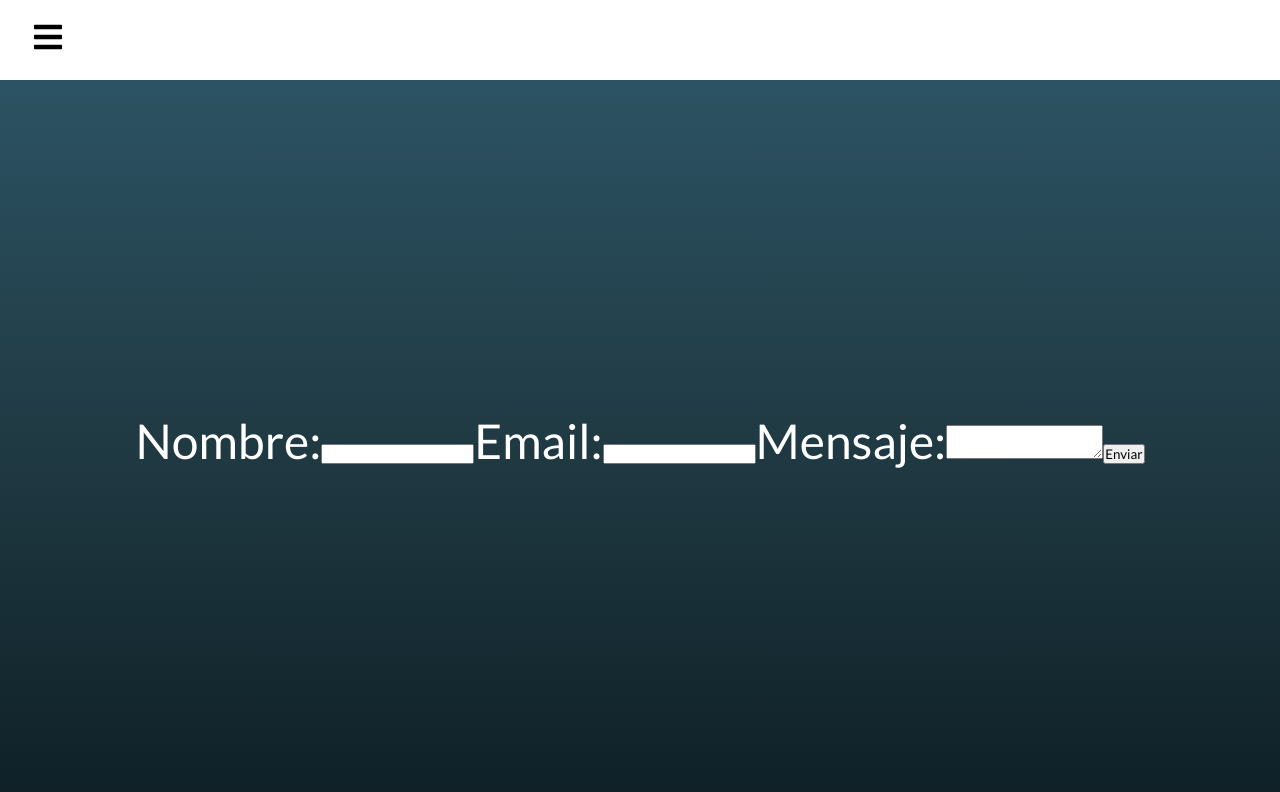
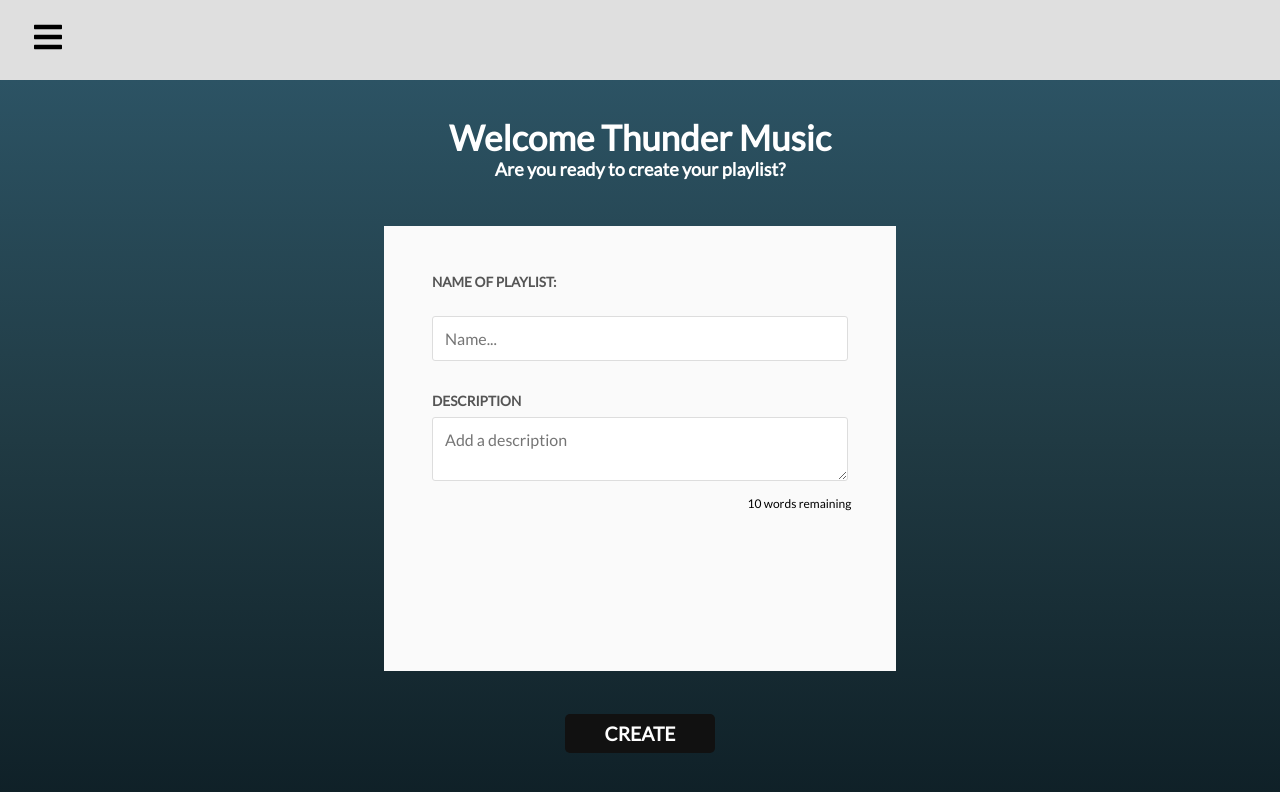
Before and after one commit to Bryaan159/Music, a React (Vite) app in the folder dashboard/: page / in a window 1280 px wide. Shown: the top 792 px of the page. Built offline with nearby package versions, Linux system fonts and the light colour scheme.

Commit message:
Se hizo la segunda vista

```diff
--- a/dashboard/index.html
+++ b/dashboard/index.html
@@ -4,7 +4,7 @@
     <meta charset="UTF-8" />
     <link rel="icon" type="image/svg+xml" href="/vite.svg" />
     <meta name="viewport" content="width=device-width, initial-scale=1.0" />
-    <title>PlayList2.0</title>
+    <title>Thunder Music</title>
   </head>
   <body>
     <div id="root"></div>
--- a/dashboard/src/App.css
+++ b/dashboard/src/App.css
@@ -24,7 +24,7 @@
 
 /* Navbar CSS */
 .navbar {
-  background-color: #ffffff;
+  background-color: #dfdfdf;
   height: 80px;
   display: flex;
   justify-content: flex-start;
@@ -97,3 +97,166 @@
 span {
   margin-left: 16px;
 }
+.titleCreate{
+  justify-self: flex-start;
+  align-items: center;
+  position: absolute;
+  top: 15%;
+}
+
+/* Para el formulario de Crear PlayList */
+.create {
+  display: flex;
+  flex-direction: column;
+  align-items: center;
+  justify-content: center;
+  position: relative;
+}
+
+.image_container {
+  position: relative;
+  width: 100%;
+  height: 260px;
+}
+
+.thumbnail_img {
+  display: flex;
+  align-items: center;
+  justify-content: center;
+  height: 100%;
+}
+
+.logo_text {
+  color: #fff;
+  font-size: 30px;
+  font-weight: bold;
+}
+
+.thumbnail_content {
+  position: absolute;
+  top: 50%;
+  left: 50%;
+  transform: translate(-50%, -50%);
+  text-align: center;
+}
+
+.heading_primary {
+  color: #fff;
+  font-size: 35px;
+
+}
+
+.heading_secondary {
+  color: #fff;
+  font-size: 18px;
+  margin-bottom: 10px;
+}
+
+.overlay {
+  position: absolute;
+  top: 0;
+  left: 0;
+  width: 100%;
+  height: 100%;
+}
+
+.container_form {
+  margin-top: 30px;
+}
+
+.form_group {
+  margin-bottom: 20px;
+}
+
+label {
+  display: block;
+  font-size: 16px;
+  font-weight: bold;
+}
+
+.container_child  {
+  padding: 3rem;
+  height: 100%;
+  width: 40%;
+  background: #fafafa;
+  margin-bottom: 35px;
+}
+#wordCount{
+  color: black;
+  font-size: 12px;
+  position: relative;
+  left: 72%;
+  top: -30px;
+
+}
+
+.form_group {
+  margin-bottom: 2rem;
+}
+
+label {
+  display: block;
+  font-size: 0.85rem;
+  text-transform: uppercase;
+  color: #555;
+  margin-bottom: 0.5rem;
+}
+
+input[type="text"],
+textarea {
+  width: 100%;
+  padding: 0.75rem;
+  font-size: 1rem;
+  border: 1px solid #ddd;
+  border-radius: 3px;
+}
+.list-inline{
+  text-decoration: none;
+}
+input[type="file"] {
+  width: 100%;
+  padding: 0.75rem;
+  font-size: 1rem;
+}
+
+select {
+  width: 100%;
+  padding: 0.75rem;
+  font-size: 1rem;
+  border: 1px solid #ddd;
+  border-radius: 3px;
+  background-color: #fff;
+}
+
+ul.list-inline {
+  list-style: none;
+}
+
+ul.list-inline li {
+  display: inline-block;
+}
+
+ul.list-inline li a {
+  text-decoration: none;
+}
+
+
+input[type="submit"] {
+  padding: 0.5rem 2.5rem;
+  font-size: 1.2rem;
+  margin-bottom: 35px;
+  position: relative;
+  top: -12px;
+  font-weight: 600;
+  text-transform: uppercase;
+  color: #fff;
+  background: #111;
+  border-radius: 5px;
+  border: none;
+  cursor: pointer;
+  transition: background-color 0.25s ease-in;
+}
+
+input[type="submit"]:hover {
+  background-color: #333;
+}
--- a/dashboard/src/routes/createPlayList.jsx
+++ b/dashboard/src/routes/createPlayList.jsx
@@ -1,20 +1,73 @@
-import React from "react";
+import React, { useState } from "react";
 
 function CreatePlayList() {
+  const [description, setDescription] = useState("");
+  const maxLength = 10;
+
+  const handleChange = (event) => {
+    const { value } = event.target;
+    const words = value.trim().split(/\s+/);
+    const wordCountValue = words.length;
+    const remaining = maxLength - wordCountValue;
+    if (remaining <= 0) {
+      const trimValue = words.slice(0, maxLength).join(" ");
+      setDescription(trimValue);
+    }else{
+      setDescription(value);
+    }
+
+  };
+
   return (
     <div className="create">
-      <form>
-        <label htmlFor="name">Nombre:</label>
-        <input type="text" id="name" name="name" required />
+      <div className="image_container container_thumnail">
+        <div className="thumbnail_img"></div>
+        <div className="thumbnail_content text-center">
+          <h1 className="heading_primary">Welcome Thunder Music</h1>
+          <h3 className="heading_secondary">
+            Are you ready to create your playlist?
+          </h3>
+        </div>
 
-        <label htmlFor="email">Email:</label>
-        <input type="email" id="email" name="email" required />
+        <div className="overlay"></div>
+      </div>
 
-        <label htmlFor="message">Mensaje:</label>
-        <textarea id="message" name="message" required></textarea>
+      <div className="container_child new_form">
+        <form action="#">
+          <div className="form_group">
+            <label htmlFor="username">Name of Playlist:</label>
+            <input
+              className="form-control"
+              type="text"
+              id="username"
+              placeholder="Name..."
+              required
+            />
+          </div>
 
-        <input type="submit" value="Enviar" />
-      </form>
+          <div className="full-width">
+            <label htmlFor="description">Description</label>
+            <textarea
+              className="form-control"
+              type="text"
+              id="description"
+              placeholder="Add a description"
+              required
+              value={description}
+              onChange={handleChange}
+            />
+            <span id="wordCount">{maxLength - description.length} words remaining</span>
+          </div>
+        </form>
+      </div>
+
+      <div className="m-t-lg">
+        <ul className="list-inline">
+          <li>
+            <input className="btn btn--form" type="submit" value="Create" />
+          </li>
+        </ul>
+      </div>
     </div>
   );
 }
```
